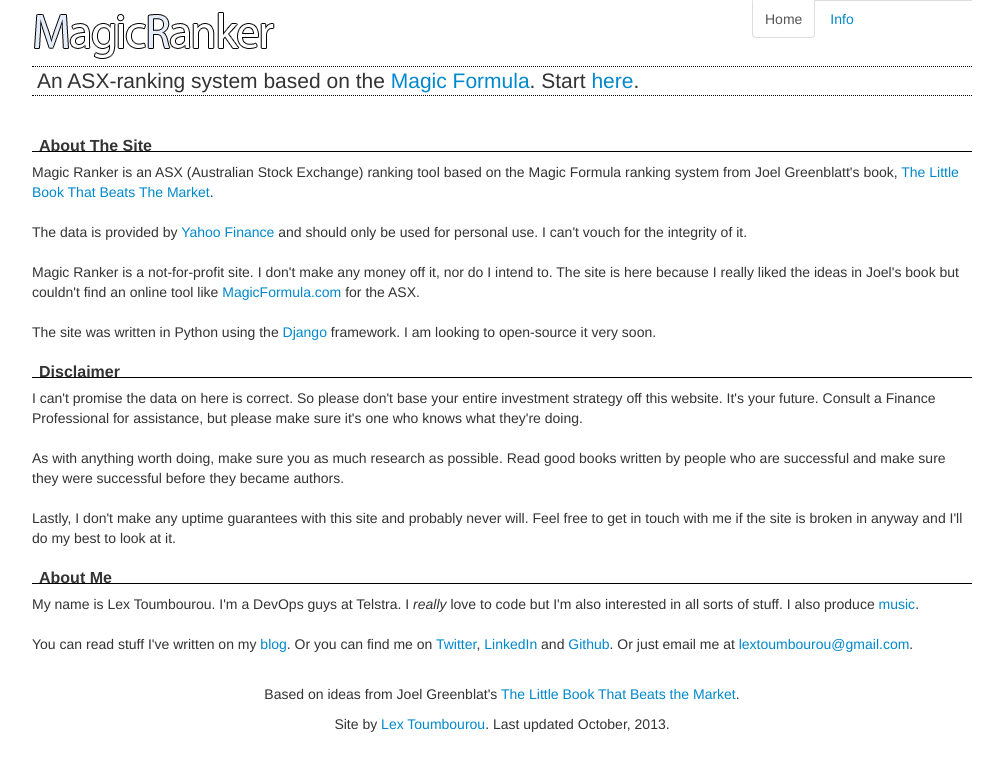
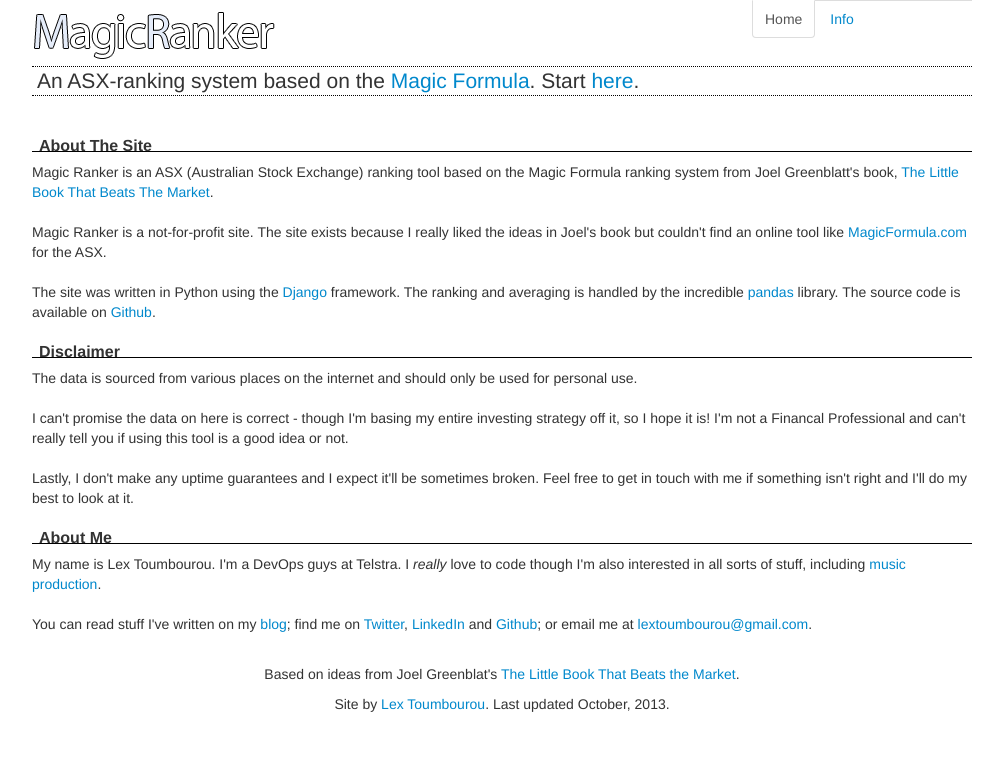
Before and after one commit to lextoumbourou/magicranker, a Django app: template magicranker/templates/info.html in a window 1280 px wide. Shown: the top 771 px of the page, without its empty margins (138-1141 px from the left). Run offline with Django 3.2, Linux system fonts and the light colour scheme; the template is opened without the code that fills it, so the values that code supplies are empty; some libraries are stand-ins or nearby versions.

Commit message:
Improved info

```diff
--- a/magicranker/templates/info.html
+++ b/magicranker/templates/info.html
@@ -6,22 +6,21 @@
     <p>
         Magic Ranker is an ASX (Australian Stock Exchange) ranking tool based on the Magic Formula ranking system from Joel Greenblatt's book, <a href='http://www.amazon.com/Little-Book-That-Beats-Market/dp/0471733067'>The Little Book That Beats The Market</a>.<br /><br />
 
-        The data is provided by <a href='http://au.finance.yahoo.com/'>Yahoo Finance</a> and should only be used for personal use. I can't vouch for the integrity of it.<br /><br />
 
-        Magic Ranker is a not-for-profit site. I don't make any money off it, nor do I intend to. The site is here because I really liked the ideas in Joel's book but couldn't find an online tool like <a href='http://www.magicformula.com'>MagicFormula.com</a> for the ASX.<br /><br />
+        Magic Ranker is a not-for-profit site. The site exists because I really liked the ideas in Joel's book but couldn't find an online tool like <a href='http://www.magicformula.com'>MagicFormula.com</a> for the ASX.<br /><br />
 
-        The site was written in Python using the <a href='https://www.djangoproject.com/'>Django</a> framework. I am looking to open-source it very soon.
+        The site was written in Python using the <a href='https://www.djangoproject.com/'>Django</a> framework. The ranking and averaging is handled by the incredible <a href="http://pandas.pydata.org/">pandas</a> library. The source code is available on <a href="https://github.com/lextoumbourou/magicranker.com">Github</a>.
     </p>
     <h2 class="subtitle" id="disclaimer"><span></span>Disclaimer</h2>
     <p>
-        I can't promise the data on here is correct. So please don't base your entire investment strategy off this website. It's your future. Consult a Finance Professional for assistance, but please make sure it's one who knows what they're doing.<br /><br />
-        As with anything worth doing, make sure you as much research as possible. Read good books written by people who are successful and make sure they were successful before they became authors.<br /><br />
-        Lastly, I don't make any uptime guarantees with this site and probably never will. Feel free to get in touch with me if the site is broken in anyway and I'll do my best to look at it.
+        The data is sourced from various places on the internet and should only be used for personal use.<br /><br />
+        I can't promise the data on here is correct - though I'm basing my entire investing strategy off it, so I hope it is! I'm not a Financal Professional and can't really tell you if using this tool is a good idea or not.<br /><br />
+        Lastly, I don't make any uptime guarantees and I expect it'll be sometimes broken. Feel free to get in touch with me if something isn't right and I'll do my best to look at it.
     </p>
     <h2 class="subtitle" id="about_me"><span></span>About Me</h2>
     <p>
-        My name is Lex Toumbourou. I'm a DevOps guys at Telstra. I <i>really</i> love to code but I'm also interested in all sorts of stuff. I also produce <a href="http://5-footnothing.com">music</a>.<br /><br />
-        You can read stuff I've written on my <a href="http://www.lextoumbourou.com">blog</a>. Or you can find me on <a href="http://twitter.com/lexandstuff">Twitter</a>, <a href="http://au.linkedin.com/in/lextoumbourou">LinkedIn</a> and <a href="https://github.com/lextoumbourou">Github</a>. Or just email me at <a href="mailto:lextoumbourou@gmail.com">lextoumbourou@gmail.com</a>.<br><br>
+        My name is Lex Toumbourou. I'm a DevOps guys at Telstra. I <i>really</i> love to code though I'm also interested in all sorts of stuff, including <a href="http://5-footnothing.com">music production</a>.<br /><br />
+        You can read stuff I've written on my <a href="http://www.lextoumbourou.com">blog</a>; find me on <a href="http://twitter.com/lexandstuff">Twitter</a>, <a href="http://au.linkedin.com/in/lextoumbourou">LinkedIn</a> and <a href="https://github.com/lextoumbourou">Github</a>; or email me at <a href="mailto:lextoumbourou@gmail.com">lextoumbourou@gmail.com</a>.<br><br>
     </p>
 </div>
 {% endblock %}
```
